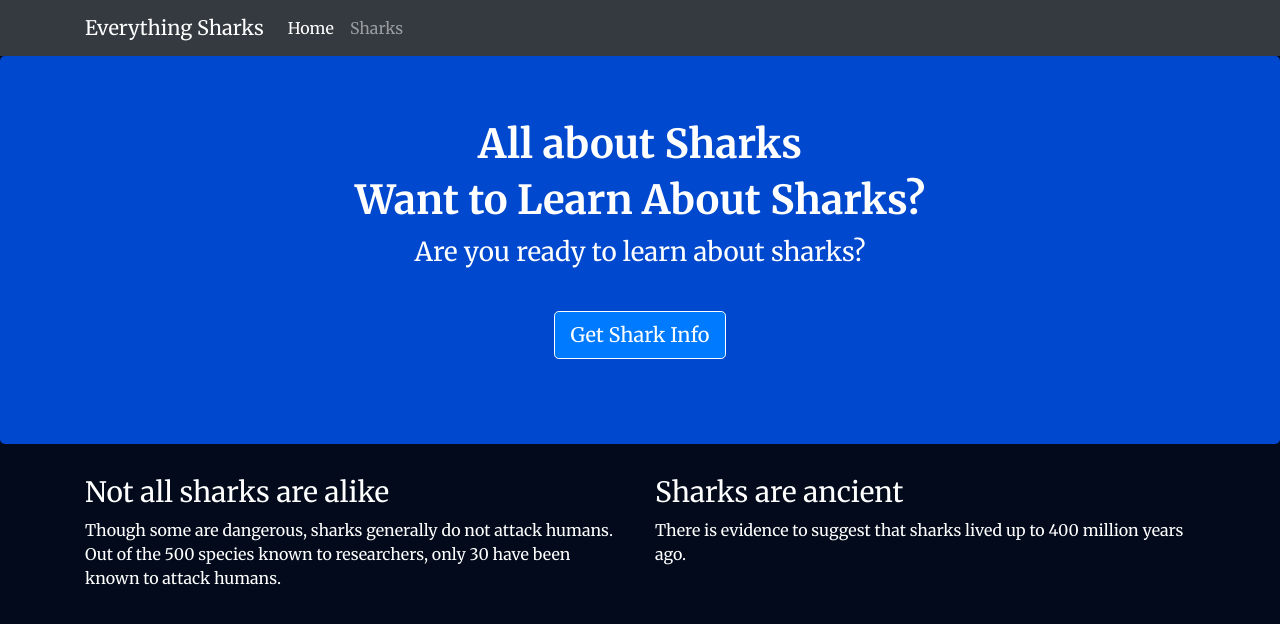
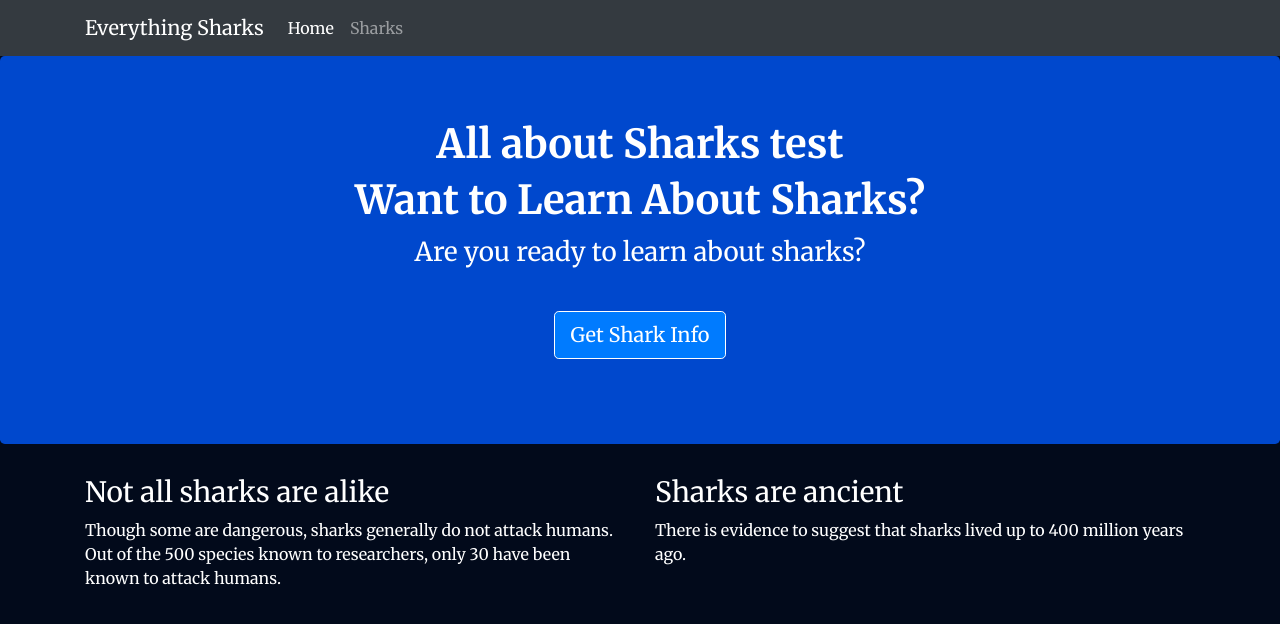
Before and after one commit to Sride/sample-node-project, a website: page views/index.html in a window 1280 px wide. Drawn offline with nearby package versions, Linux system fonts and the light colour scheme.

Commit message:
updated index file

```diff
--- a/views/index.html
+++ b/views/index.html
@@ -27,7 +27,7 @@
     </nav>
     <div class="jumbotron">
         <div class="container">
-            <h1>All about Sharks</h1>
+            <h1>All about Sharks test</h1>
             <h1>Want to Learn About Sharks?</h1>
             <p>Are you ready to learn about sharks?</p>
             <br>
```
